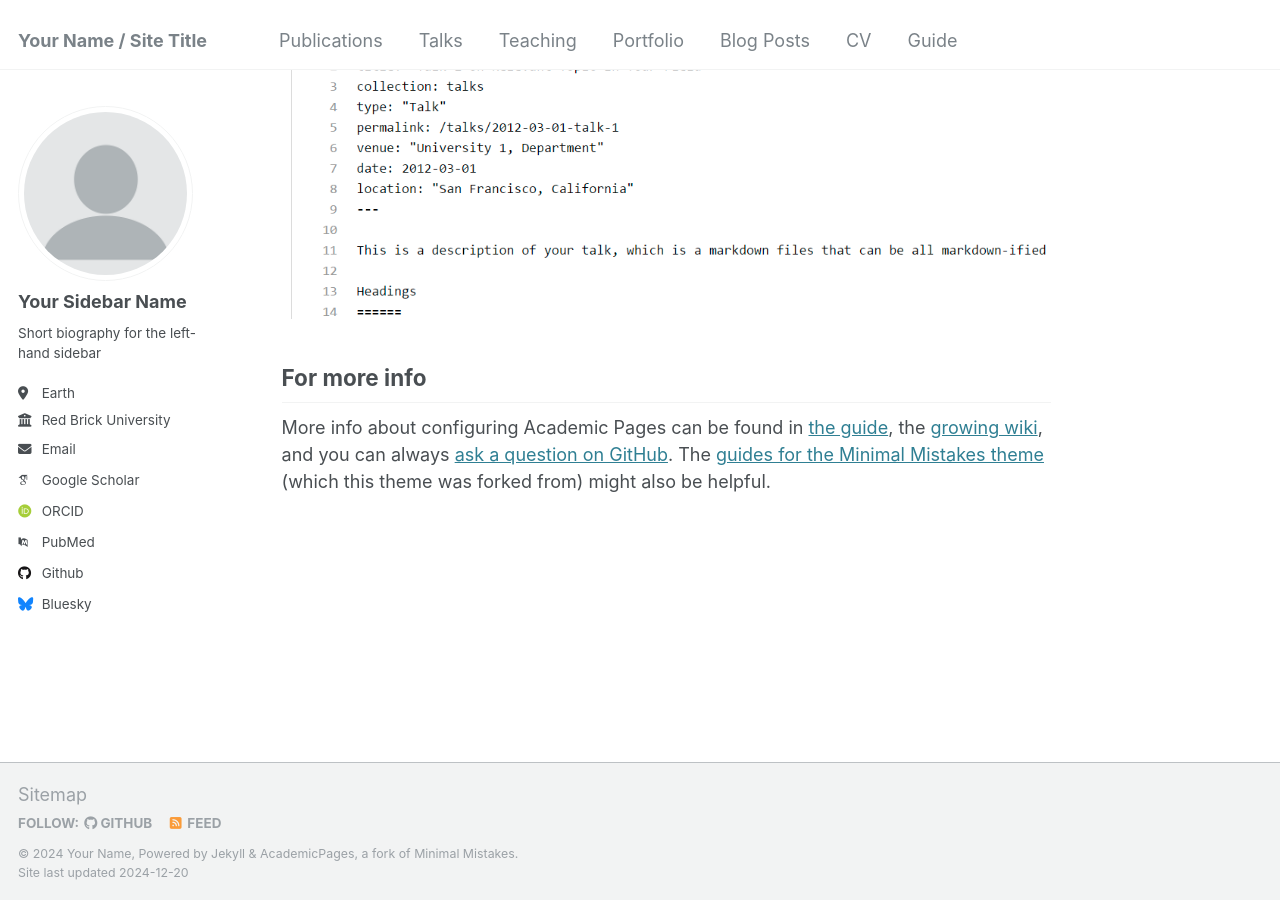
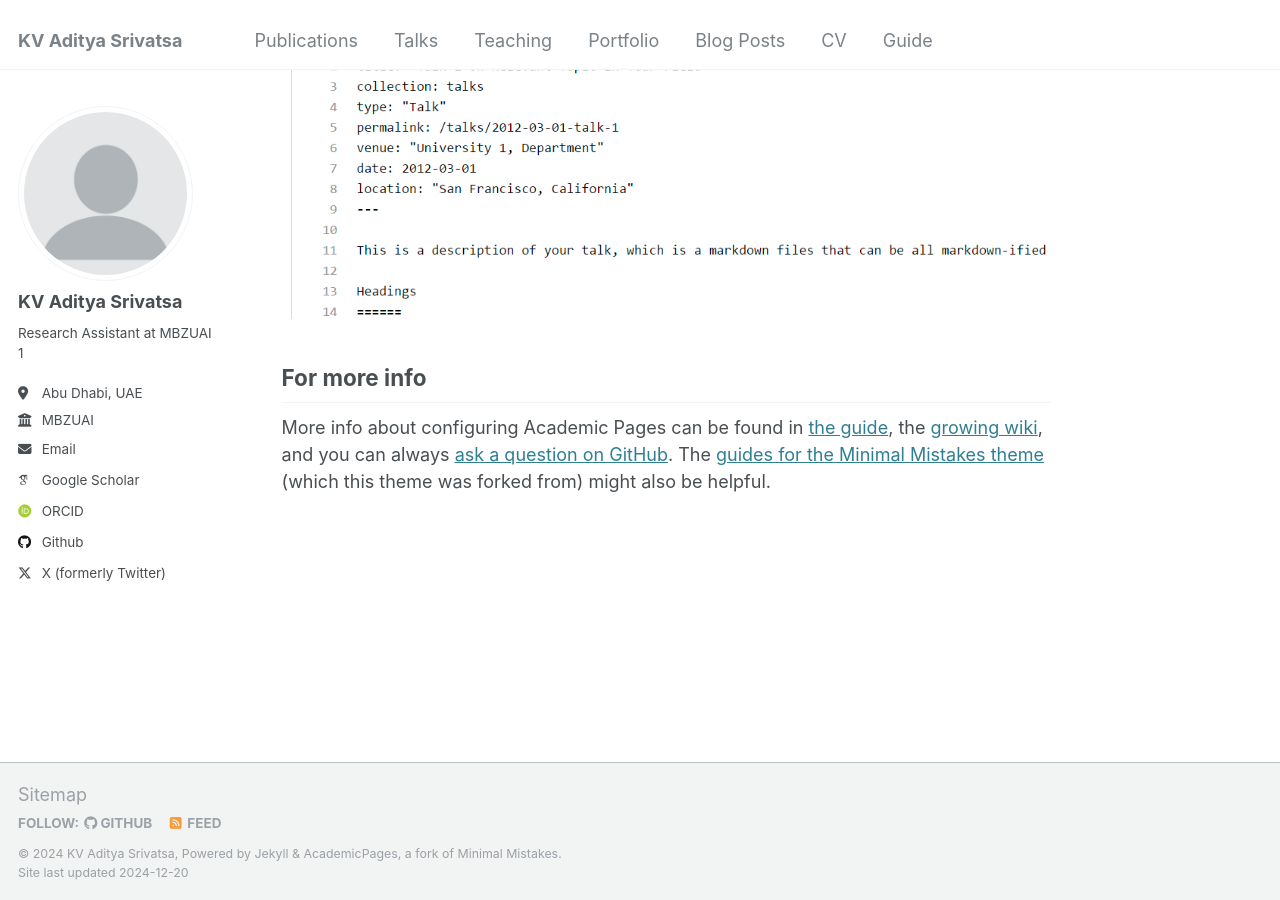
Before and after one commit to kvadityasrivatsa/kvadityasrivatsa.github.io, a Jekyll site: the page built from _pages/about.md, in a window 1280 px wide and 900 px high, scrolled down 2643 px. Built offline with Jekyll 4.4.1, drawn with Linux system fonts in a browser that asks for light colours; some web fonts are replaced.

Commit message:
basic profile update 1

```diff
--- a/_config.yml
+++ b/_config.yml
@@ -8,13 +8,13 @@
 
 # Basic Site Settings
 locale                   : "en-US"
-title                    : "Your Name / Site Title"
+title                    : "KV Aditya Srivatsa"
 title_separator          : "-"
-name                     : &name "Your Name"
-description              : &description "personal description"
-url                      : https://academicpages.github.io # the base hostname & protocol for your site e.g. "https://[your GitHub username].github.io"
+name                     : &name "KV Aditya Srivatsa"
+description              : &description "Research Assistant at MBZUAI 1"
+url                      : https://kvadityasrivatsa.github.io # the base hostname & protocol for your site e.g. "https://[your GitHub username].github.io"
 baseurl                  : "" # the subpath of your site, e.g. "/blog"
-repository               : "academicpages/academicpages.github.io"
+repository               : "kvadityasrivatsa/kvadityasrivatsa.github.io"
 
 # Site Author - The following control what appear as part of the author content on the side bar.
 #               If a field is blank the icon and link will not appear, otherwise it will be shown.
@@ -22,21 +22,21 @@ repository               : "academicpages/academicpages.github.io"
 author:
   # Biographic information
   avatar           : "profile.png"
-  name             : "Your Sidebar Name"
+  name             : "KV Aditya Srivatsa"
   pronouns         : # example: "she/her"
-  bio              : "Short biography for the left-hand sidebar"
-  location         : "Earth"
-  employer         : "Red Brick University"
+  bio              : "Research Assistant at MBZUAI 1"
+  location         : "Abu Dhabi, UAE"
+  employer         : "MBZUAI"
   uri              : # URL
-  email            : "none@example.org"
+  email            : "vaibhav.kuchibhotla@mbzuai.ac.ae"
 
   # Academic websites
   arxiv            : # URL - Update with the correct link to your profile
-  googlescholar    : "https://scholar.google.com/citations?user=PS_CX0AAAAAJ"
+  googlescholar    : "https://scholar.google.com/citations?user=cs5-j9EAAAAJ&hl=en&oi=ao"
   impactstory      : # URL
-  orcid            : "http://orcid.org/yourorcidurl"
+  orcid            : "https://orcid.org/0000-0002-7583-7580"
   semantic         : # URL
-  pubmed           : "https://www.ncbi.nlm.nih.gov/pubmed/?term=john+snow"
+  pubmed           : # URL
   researchgate     : # URL
   scopus           : # URL
 
@@ -49,7 +49,7 @@ author:
   stackoverflow    : # User number or user number and name (i.e., use "1" or "1/jeff-atwood")
 
   # Social media
-  bluesky          : "bsky.app" # Replace this with you Bluesky username
+  bluesky          : #"bsky.app" # Replace this with you Bluesky username
   facebook         : # Username
   flickr           : # Username
   foursquare       : # Username
@@ -66,7 +66,7 @@ author:
   steam            : # Username
   telegram         : # URL
   tumblr           : # Username
-  twitter          : # Username for X / Twitter
+  twitter          : _kvaditya
   vine             : # Username
   weibo            : # Username
   wikipedia        : # Username
```
